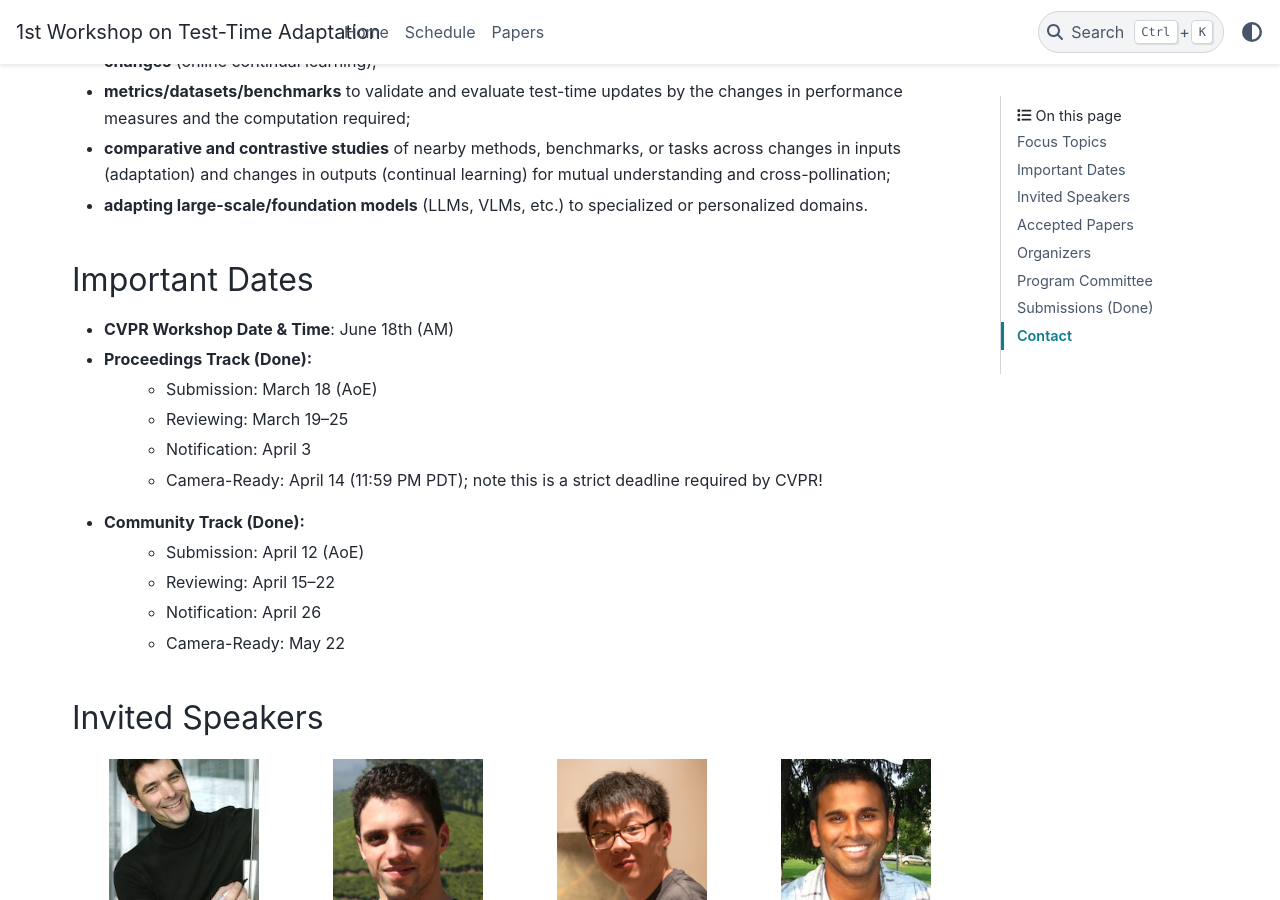
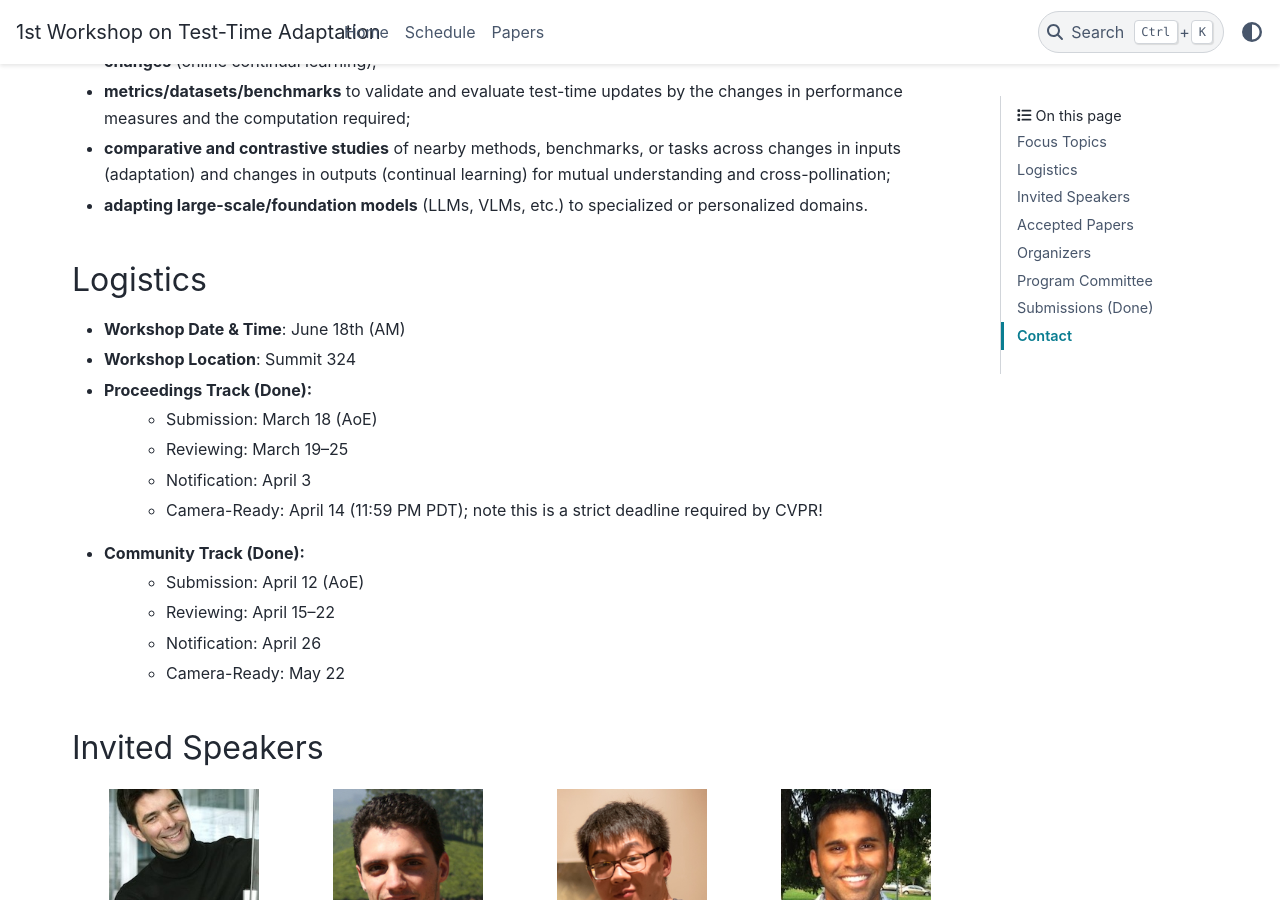
Before and after one commit to tta-icml2025/tta-icml2025.github.io, a Sphinx documentation site: the page built from docs/source/index.rst, in a window 1280 px wide and 900 px high, scrolled down 1211 px. Built offline with Sphinx 7.4.7 and the PyData theme 0.15.4, drawn with Linux system fonts in a browser that asks for light colours.

Commit message:
share date, time, and location under logistics

```diff
--- a/docs/source/index.rst
+++ b/docs/source/index.rst
@@ -28,10 +28,11 @@ We have invited speakers and we invite contributions on the topic of test-time u
 - **comparative and contrastive studies** of nearby methods, benchmarks, or tasks across changes in inputs (adaptation) and changes in outputs (continual learning) for mutual understanding and cross-pollination;
 - **adapting large-scale/foundation models** (LLMs, VLMs, etc.) to specialized or personalized domains.
 
-Important Dates
----------------
+Logistics
+---------
 
-- **CVPR Workshop Date & Time**: June 18th (AM)
+- **Workshop Date & Time**: June 18th (AM)
+- **Workshop Location**: Summit 324
 - Proceedings Track (Done):
    - Submission: March 18 (AoE)
    - Reviewing: March 19–25
```
